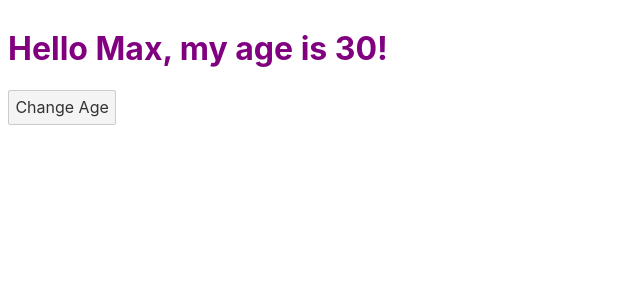
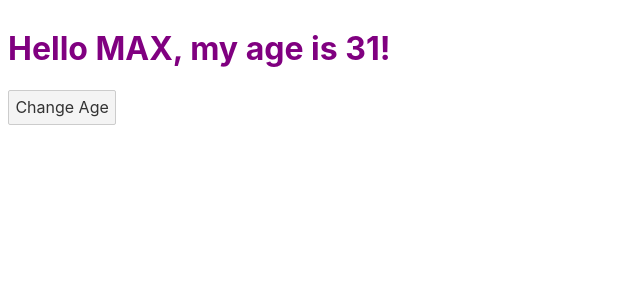
Before and after one commit to alami/svelte-cource, a Svelte app: page / in a window 1280 px wide. Shown: the top 300 px of the page, without its empty margins (0-640 px from the left). Built offline with nearby package versions, Linux system fonts and the light colour scheme.

Commit message:
2-2-мдификации переменных

```diff
--- a/src/App.svelte
+++ b/src/App.svelte
@@ -1,6 +1,7 @@
 <script>
 	let name='Max';
 	let age=30;function incrementAge () { age += 1;}
+
 </script>
 
 <style>
@@ -9,5 +10,5 @@
 	}
 </style>
 
-<h1>Hello {name}, my age is {age}!</h1>
+<h1>Hello {name.toUpperCase()}, my age is {age+1}!</h1>
 <button on:click="{incrementAge}">Change Age</button>
```
